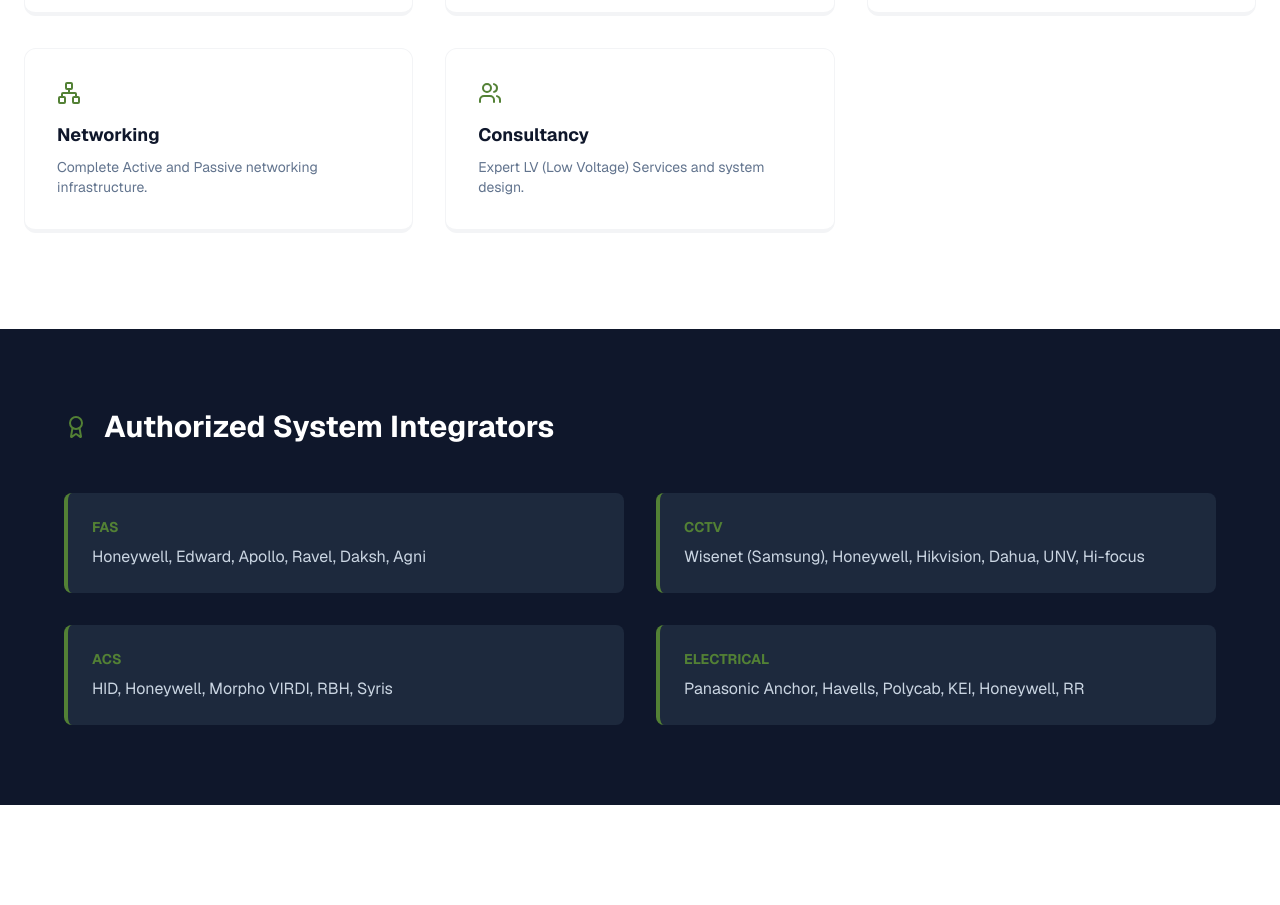
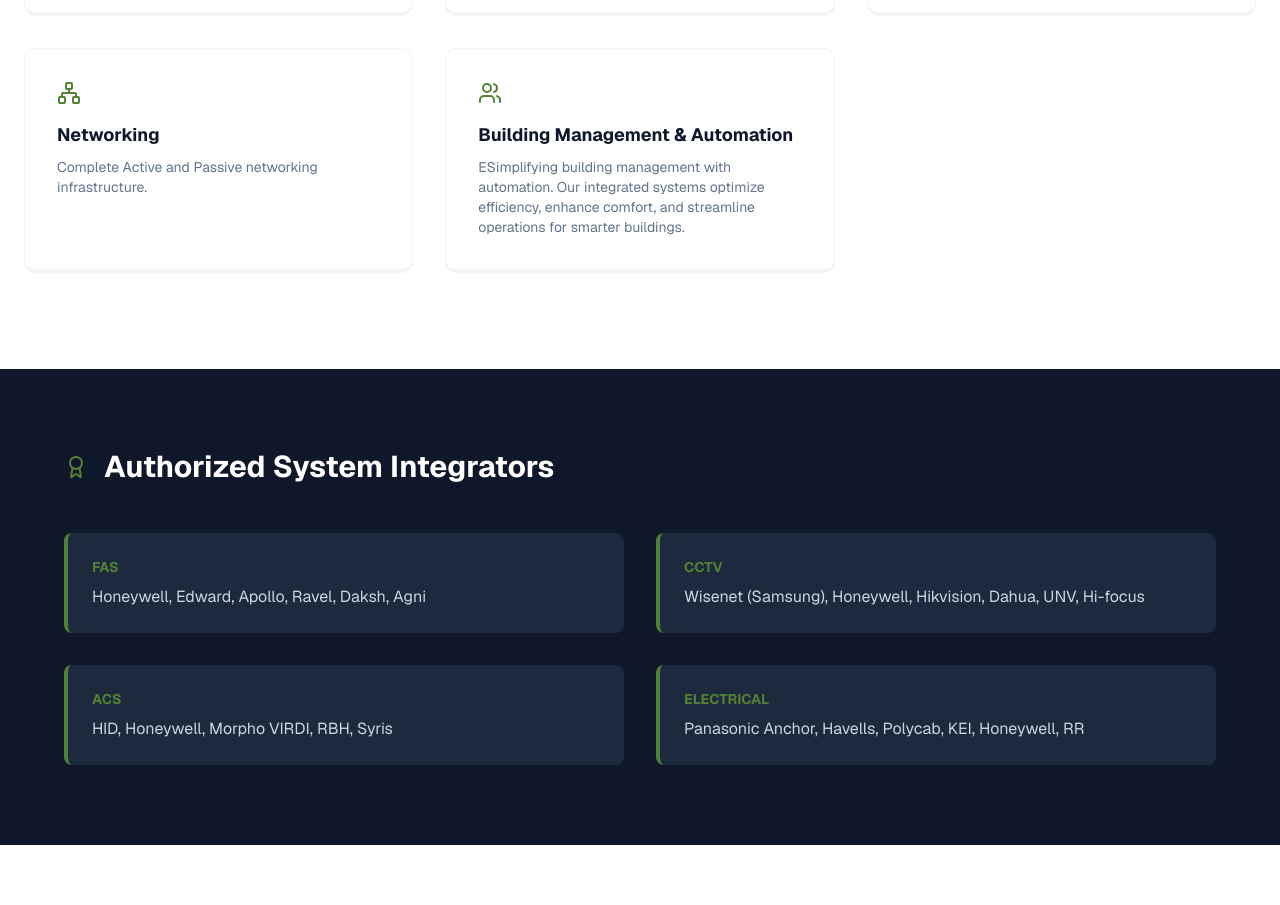
Before and after one commit to umeshraghav/sapexim, a Next.js app: page / in a window 1280 px wide. Shown: the part 1940-2845 px from the top of the page. Built offline with nearby package versions, Linux system fonts and the light colour scheme.

Commit message:
Added Building management service

```diff
--- a/app/page.tsx
+++ b/app/page.tsx
@@ -15,7 +15,7 @@
     { id: 'e', title: "Access Control System", icon: <Key />, desc: "Stand-alone, Multi-door, Turnstiles, and Boom Barriers." },
     { id: 'f', title: "Electrical & Lighting", icon: <Zap />, desc: "Cables, switches, fans, and Smart Home Lighting Automation." },
     { id: 'h', title: "Networking", icon: <Network />, desc: "Complete Active and Passive networking infrastructure." },
-    { id: 'i', title: "Consultancy", icon: <Users />, desc: "Expert LV (Low Voltage) Services and system design." },
+    { id: 'i', title: "Building Management & Automation", icon: <Users />, desc: "ESimplifying building management with automation. Our integrated systems optimize efficiency, enhance comfort, and streamline operations for smarter buildings." },
   ];
 
   const partners = [
```
